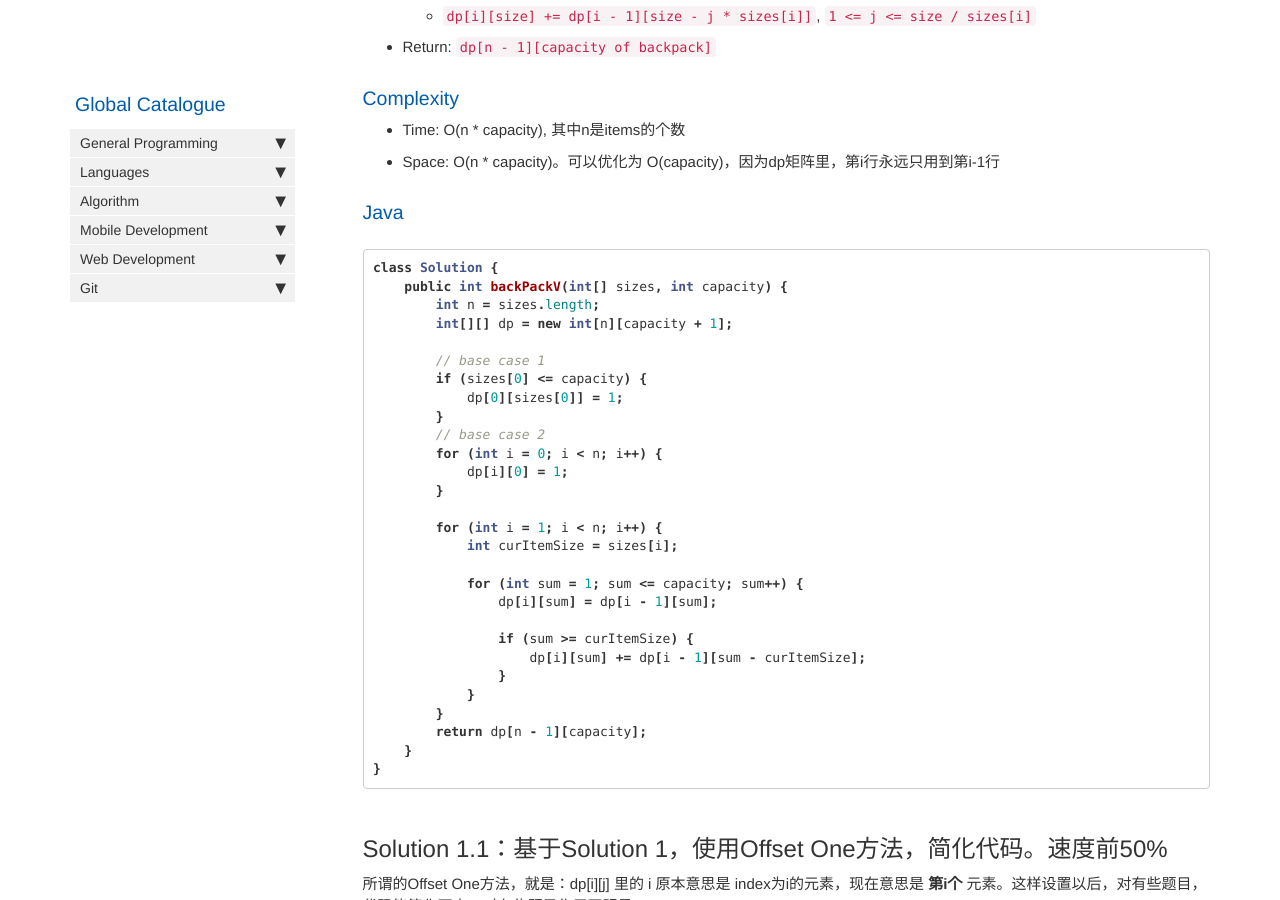
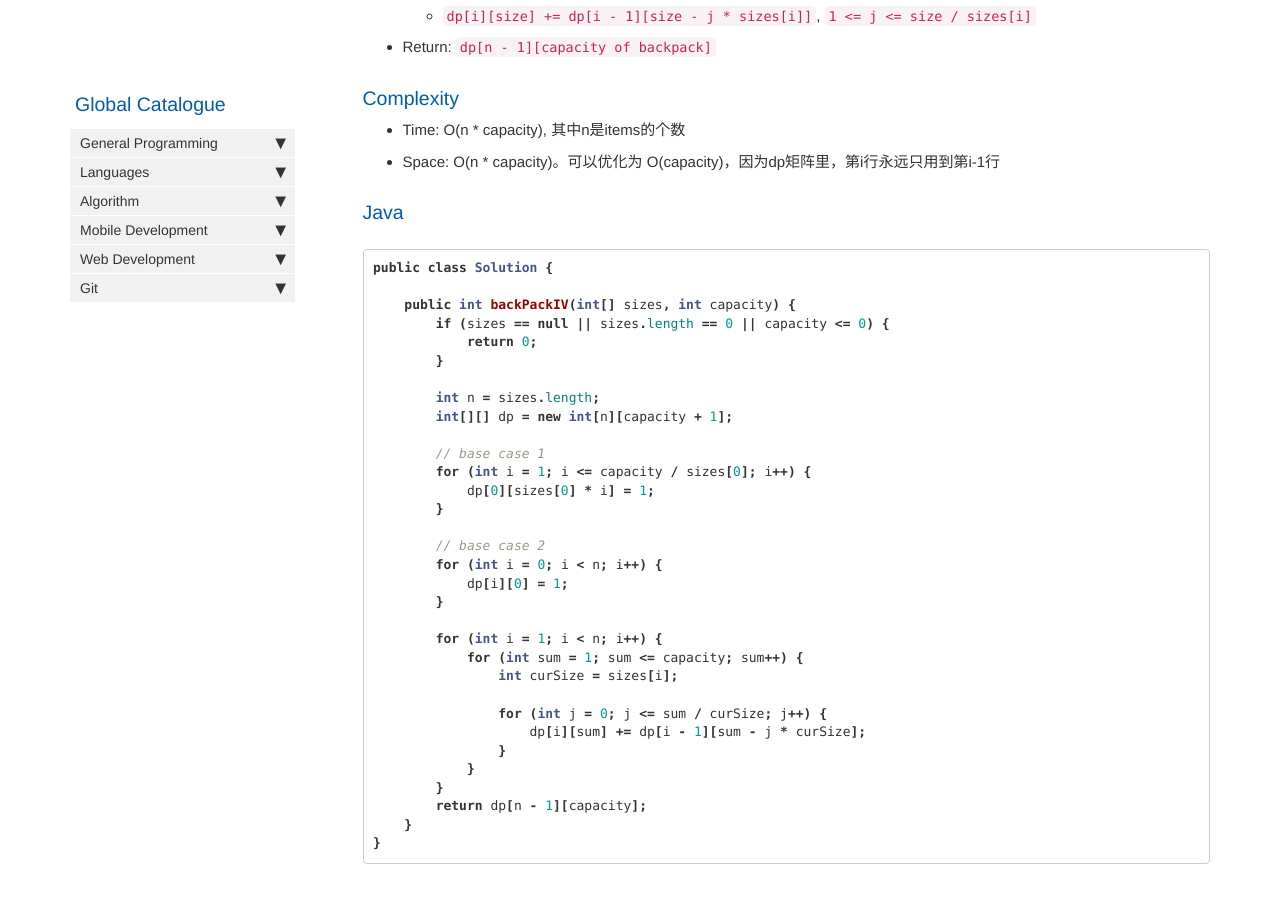
Before and after one commit to HungryOrc/hungryorc.github.io, a Jekyll site: the page built from pages/algorithm/algorithm_backpack_unlimited_1Attr_exactFill_returnNumOfSolutions.md, in a window 1280 px wide and 900 px high, scrolled down 830 px. Built offline with Jekyll 4.4.1, drawn with Linux system fonts in a browser that asks for light colours; nearby versions of some CDN libraries; comment, search, counter and statistics services are not loaded.

Commit message:
Update algorithm_backpack_unlimited_1Attr_exactFill_returnNumOfSolutions.md

````diff
--- a/pages/algorithm/algorithm_backpack_unlimited_1Attr_exactFill_returnNumOfSolutions.md
+++ b/pages/algorithm/algorithm_backpack_unlimited_1Attr_exactFill_returnNumOfSolutions.md
@@ -38,28 +38,32 @@ Unlimited 的意思是 每个item可以被取用 0次到无限次。
 
 ### Java
 ```java
-class Solution {
-    public int backPackV(int[] sizes, int capacity) {
+public class Solution {
+
+    public int backPackIV(int[] sizes, int capacity) {
+        if (sizes == null || sizes.length == 0 || capacity <= 0) {
+            return 0;
+        }
+
         int n = sizes.length;
         int[][] dp = new int[n][capacity + 1];
 
         // base case 1
-        if (sizes[0] <= capacity) {
-            dp[0][sizes[0]] = 1;
+        for (int i = 1; i <= capacity / sizes[0]; i++) {
+            dp[0][sizes[0] * i] = 1;
         }
+
         // base case 2
         for (int i = 0; i < n; i++) {
             dp[i][0] = 1;
         }
 
         for (int i = 1; i < n; i++) {
-            int curItemSize = sizes[i];
+            for (int sum = 1; sum <= capacity; sum++) {
+                int curSize = sizes[i];
 
-            for (int sum = 1; sum <= capacity; sum++) {
-                dp[i][sum] = dp[i - 1][sum];
-
-                if (sum >= curItemSize) {
-                    dp[i][sum] += dp[i - 1][sum - curItemSize];
+                for (int j = 0; j <= sum / curSize; j++) {
+                    dp[i][sum] += dp[i - 1][sum - j * curSize];
                 }
             }
         }
````
